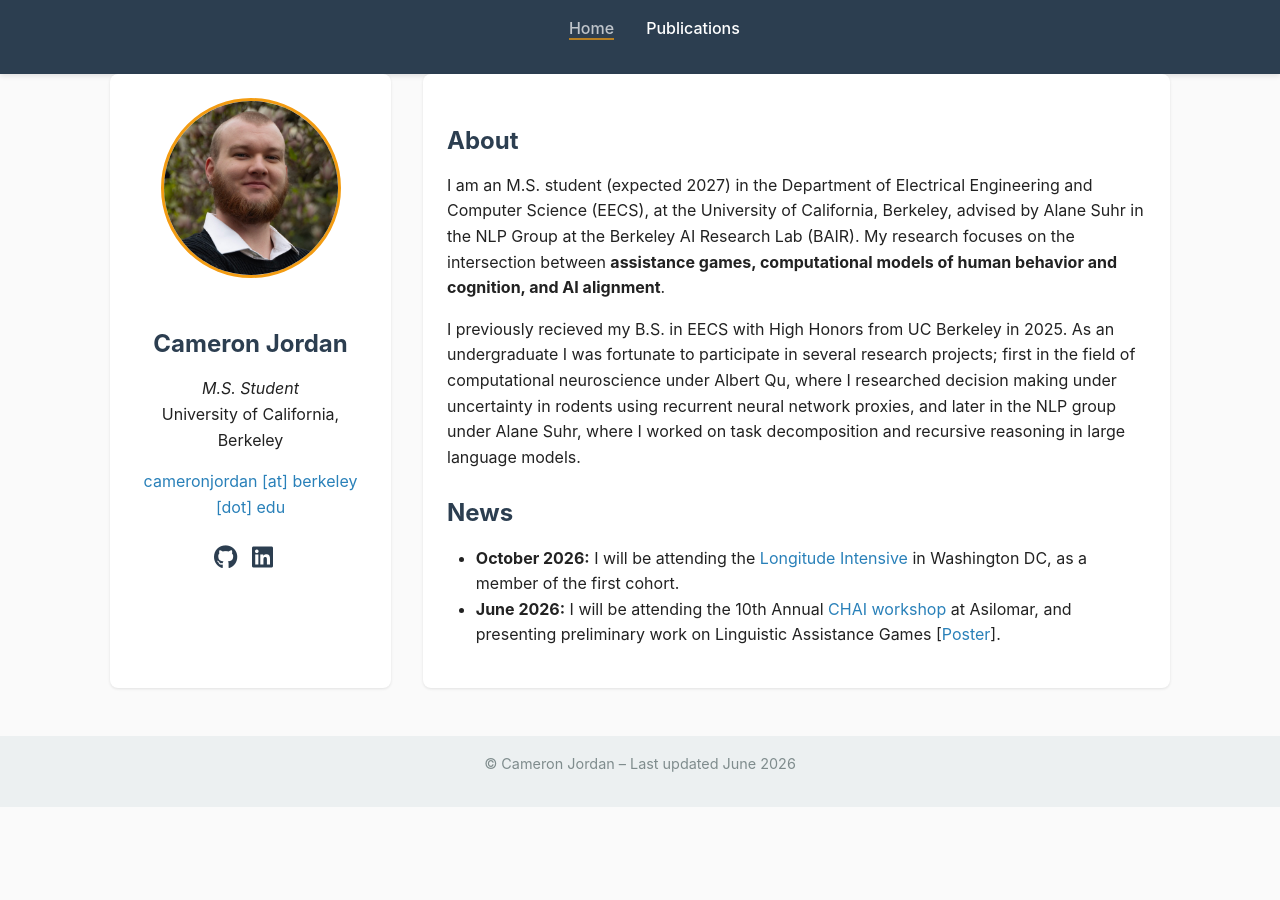
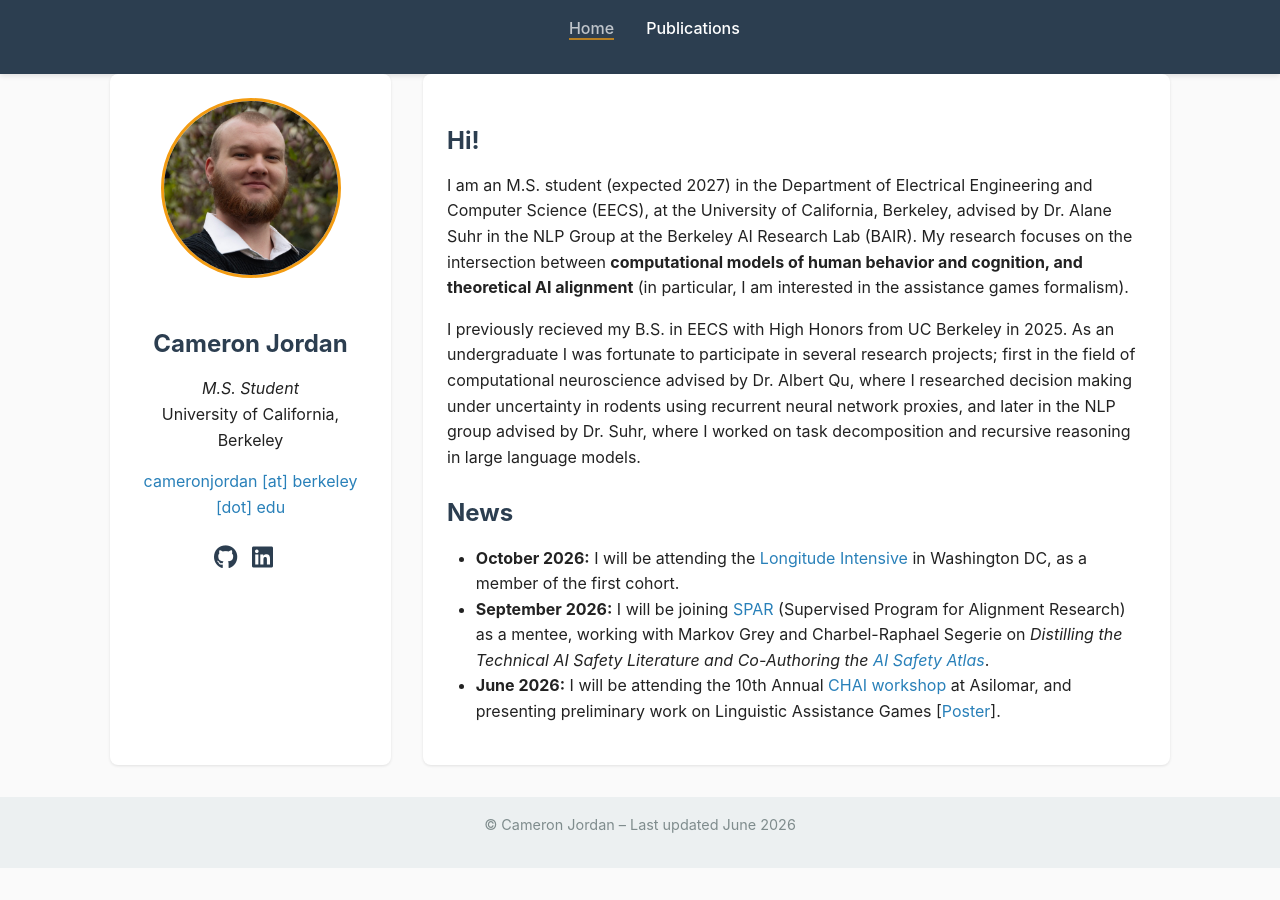
Before and after one commit to cameron-jordan04/cameron-jordan04.github.io, a Jekyll site: the page built from index.md, in a window 1280 px wide. Built offline with Jekyll 4.4.1, drawn with Linux system fonts in a browser that asks for light colours; some web fonts are replaced.

Commit message:
updated News

```diff
--- a/index.md
+++ b/index.md
@@ -35,14 +35,15 @@ title: Home
   </div>
 
   <div class="col-main">
-    <h2>About</h2>
-    <p>I am an M.S. student (expected 2027) in the Department of Electrical Engineering and Computer Science (EECS), at the University of California, Berkeley, advised by Alane Suhr in the NLP Group at the Berkeley AI Research Lab (BAIR). My research focuses on the intersection between <strong>assistance games, computational models of human behavior and cognition, and AI alignment</strong>.</p>
+    <h2>Hi!</h2>
+    <p>I am an M.S. student (expected 2027) in the Department of Electrical Engineering and Computer Science (EECS), at the University of California, Berkeley, advised by Dr. Alane Suhr in the NLP Group at the Berkeley AI Research Lab (BAIR). My research focuses on the intersection between <strong>computational models of human behavior and cognition, and theoretical AI alignment</strong> (in particular, I am interested in the assistance games formalism).</p>
 
-    <p> I previously recieved my B.S. in EECS with High Honors from UC Berkeley in 2025. As an undergraduate I was fortunate to participate in several research projects; first in the field of computational neuroscience under Albert Qu, where I researched decision making under uncertainty in rodents using recurrent neural network proxies, and later in the NLP group under Alane Suhr, where I worked on task decomposition and recursive reasoning in large language models.</p>
+    <p> I previously recieved my B.S. in EECS with High Honors from UC Berkeley in 2025. As an undergraduate I was fortunate to participate in several research projects; first in the field of computational neuroscience advised by Dr. Albert Qu, where I researched decision making under uncertainty in rodents using recurrent neural network proxies, and later in the NLP group advised by Dr. Suhr, where I worked on task decomposition and recursive reasoning in large language models.</p>
 
     <h2>News</h2>
     <ul>
       <li><strong>October 2026:</strong> I will be attending the <a href="https://longitudepolicy.org">Longitude Intensive</a> in Washington DC, as a member of the first cohort.</li>
+      <li><strong>September 2026:</strong> I will be joining <a href="https://sparai.org">SPAR</a> (Supervised Program for Alignment Research) as a mentee, working with Markov Grey and Charbel-Raphael Segerie on <i>Distilling the Technical AI Safety Literature and Co-Authoring the <a href="https://ai-safety-atlas.com">AI Safety Atlas</a></i>.</li>
       <li><strong>June 2026:</strong> I will be attending the 10th Annual <a href="https://workshop.humancompatible.ai">CHAI workshop</a> at Asilomar, and presenting preliminary work on Linguistic Assistance Games [<a href="files/Linguistic_Assistance_Games_CHAI_poster.pdf">Poster</a>].</li>
     </ul>
   </div>
```
Also changed, not shown: 1 other file.
